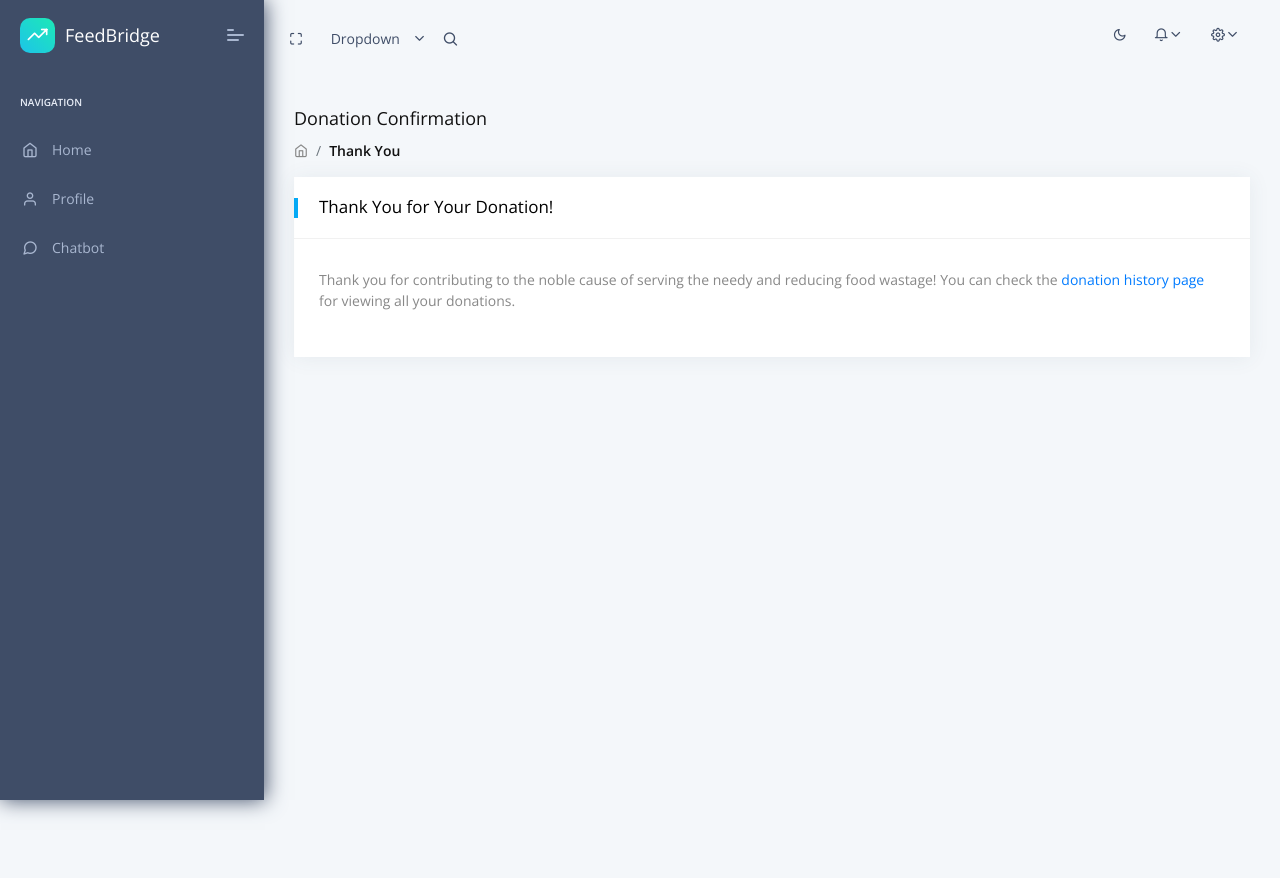
After one commit to Ahana1412/Feedbridge, a Flask app: template apps/templates/donor/thank.html in a window 1280 px wide. The commit adds this page. Run offline with Flask 3, Linux system fonts and the light colour scheme; the template is opened without the code that fills it, so the values that code supplies are empty; some libraries are stand-ins or nearby versions.

Commit message:
Add donation confirmation

```diff
--- a/FoodWaste DB.sql
+++ b/FoodWaste DB.sql
@@ -63,7 +63,7 @@ CREATE TABLE orders (
     FoodBankID INT NOT NULL,
     VolunteerID INT,
     RequestDate DATE NOT NULL,
-    Status ENUM('Pending', 'VolunteerAssigned', 'Completed') NOT NULL DEFAULT 'Pending',
+    Status ENUM('Pending', 'VolunteerAssigned', 'Received') NOT NULL DEFAULT 'Pending',
     FOREIGN KEY (FoodID) REFERENCES food(FoodID),
     FOREIGN KEY (FoodBankID) REFERENCES foodbank(FoodBankID),
     FOREIGN KEY (VolunteerID) REFERENCES volunteer(VolunteerID)
--- /dev/null
+++ b/apps/templates/donor/thank.html
@@ -0,0 +1,59 @@
+{% extends "layouts/base.html" %}
+
+{% block title %} Thank You {% endblock %}
+
+<!-- Specific CSS goes HERE -->
+{% block stylesheets %}{% endblock stylesheets %}
+
+{% block content %}
+
+    <!-- [ Main Content ] start -->
+    <div class="pcoded-main-container">
+        <div class="pcoded-wrapper">
+            <div class="pcoded-content">
+                <div class="pcoded-inner-content">
+                    <!-- [ breadcrumb ] start -->
+                    <div class="page-header">
+                        <div class="page-block">
+                            <div class="row align-items-center">
+                                <div class="col-md-12">
+                                    <div class="page-header-title">
+                                        <h5 class="m-b-10">Donation Confirmation</h5>
+                                    </div>
+                                    <ul class="breadcrumb">
+                                        <li class="breadcrumb-item"><a href="/"><i class="feather icon-home"></i></a></li>
+                                        <li class="breadcrumb-item"><a href="javascript:">Thank You</a></li>
+                                    </ul>
+                                </div>
+                            </div>
+                        </div>
+                    </div>
+                    <!-- [ breadcrumb ] end -->
+                    <div class="main-body">
+                        <div class="page-wrapper">
+                            <!-- [ Main Content ] start -->
+                            <div class="row">
+                                <div class="col-sm-12">
+                                    <div class="card">
+                                        <div class="card-header">
+                                            <h5>Thank You for Your Donation!</h5>
+                                        </div>
+                                        <div class="card-block">
+                                            <p>Thank you for contributing to the noble cause of serving the needy and reducing food wastage! You can check the <a href="/donor/donation_history.html">donation history page</a> for viewing all your donations.</p>
+                                        </div>
+                                    </div>
+                                </div>
+                            </div>
+                            <!-- [ Main Content ] end -->
+                        </div>
+                    </div>
+                </div>
+            </div>
+        </div>
+    </div>
+    <!-- [ Main Content ] end -->
+
+{% endblock content %}
+
+<!-- Specific Page JS goes HERE  -->
+{% block javascripts %}{% endblock javascripts %}
--- a/apps/templates/includes/sidebar.html
+++ b/apps/templates/includes/sidebar.html
@@ -44,12 +44,7 @@
         </a>
     </li>
     <!-- History Link for Donor -->
-    <li class="nav-item {% if 'history' in segment %} active {% endif %}">
-        <a href="{{ url_for('donor_blueprint.donor_history') }}" class="nav-link">
-            <span class="pcoded-micon"><i class="feather icon-clock"></i></span>
-            <span class="pcoded-mtext">Donation History</span>
-        </a>
-    </li>
+
 {% elif current_user.role == 'food_bank' %}
     <!-- Food Bank Order Link -->
     <li class="nav-item {% if 'order' in segment %} active {% endif %}">
```
Also changed, not shown: apps/donor/routes.py (+4 -14 lines).
